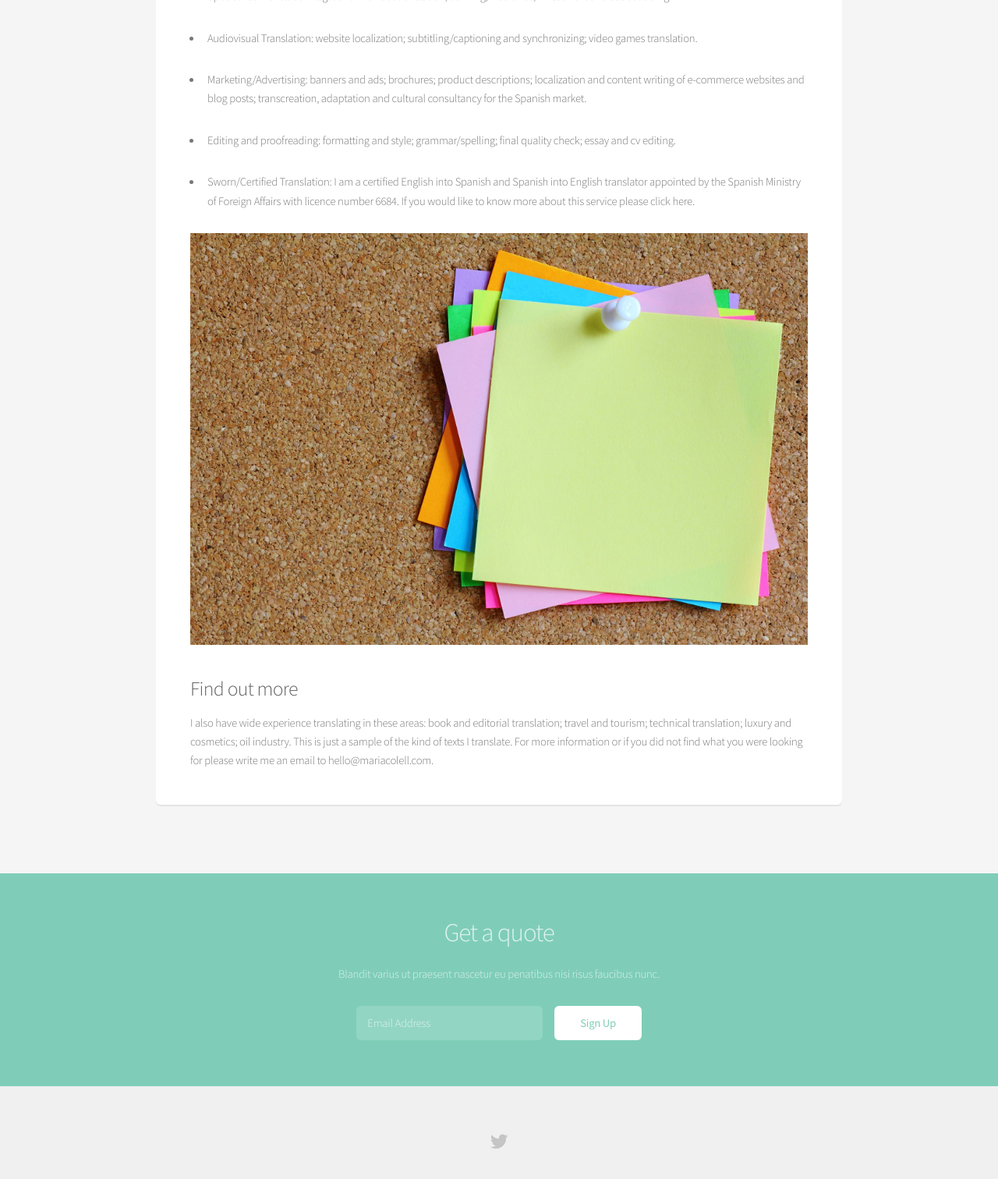
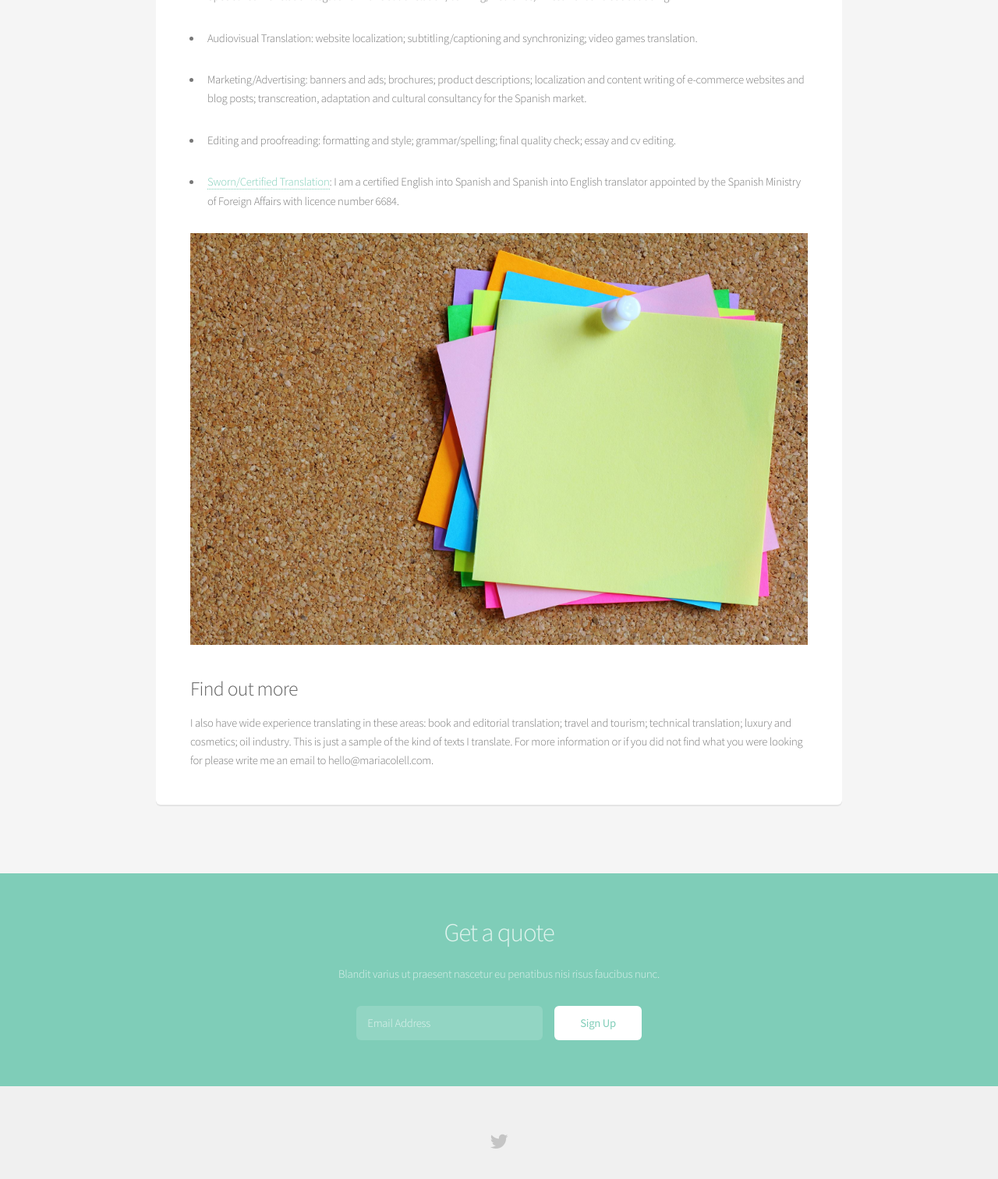
Before and after one commit to mariacolell/mariacolell.github.io, a Jekyll site: the page built from services.md, in a window 1280 px wide, cut to the strip 466-2005 px from the top of the page. Shown: the top 1512 px of the strip at 78% size. Built offline with Jekyll 4.4.1, drawn with Linux system fonts in a browser that asks for light colours; nearby versions of some CDN libraries; library files that are not in the unit come from our copies.

Commit message:
Added sworn translation page

```diff
--- a/css/main.scss
+++ b/css/main.scss
@@ -1905,3 +1905,15 @@
 	.post p img {
 		max-width: 100%;
 	}
+
+	#banner {
+		background-image: linear-gradient(rgba(0, 0, 0, 0.5), rgba(0, 0, 0, 0.5)), url("images/overlay.png"), url("../images/banner.jpg");
+	}
+
+	.checkmark-list {
+		list-style: none;
+
+		li:before {
+			content: '✓ ';
+		}
+	}
--- a/services.md
+++ b/services.md
@@ -15,7 +15,7 @@
 
 - Editing and proofreading: formatting and style; grammar/spelling; final quality check; essay and cv editing.
 
-- Sworn/Certified Translation: I am a certified English into Spanish and Spanish into English translator appointed by the Spanish Ministry of Foreign Affairs with licence number 6684. If you would like to know more about this service please click here.
+- [Sworn/Certified Translation](/traduccion-jurada/): I am a certified English into Spanish and Spanish into English translator appointed by the Spanish Ministry of Foreign Affairs with licence number 6684.
 
 ![A collection of post-it notes](/images/post-its.jpg)
 
```
Also changed, not shown: faq.md (+0 -1 lines), traduccionjurada.md (added, +54 -0 lines).
